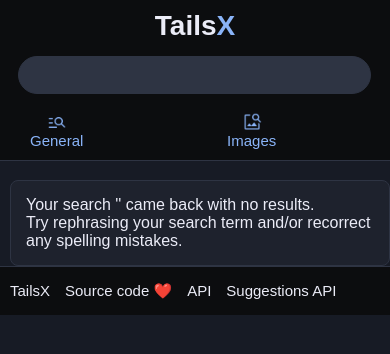
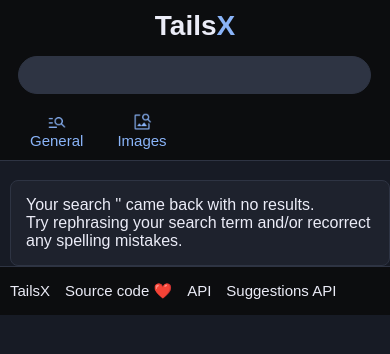
Before and after one commit to Extravi/araa-search, a Flask app: template templates/images.html in a window 390 px wide. Shown: the top 354 px of the page. Run offline with Flask 2, Linux system fonts and the light colour scheme; the template is opened without the code that fills it, so the values that code supplies are empty.

Commit message:
Update style.css

```diff
--- a/static/style.css
+++ b/static/style.css
@@ -494,7 +494,7 @@
 
     .sub-search-button-wrapper button {
         margin-left: 30px;
-        margin-right: auto;
+        margin-right: 4px;
         padding: 0;
         display: flex;
         flex-direction: column;
```
